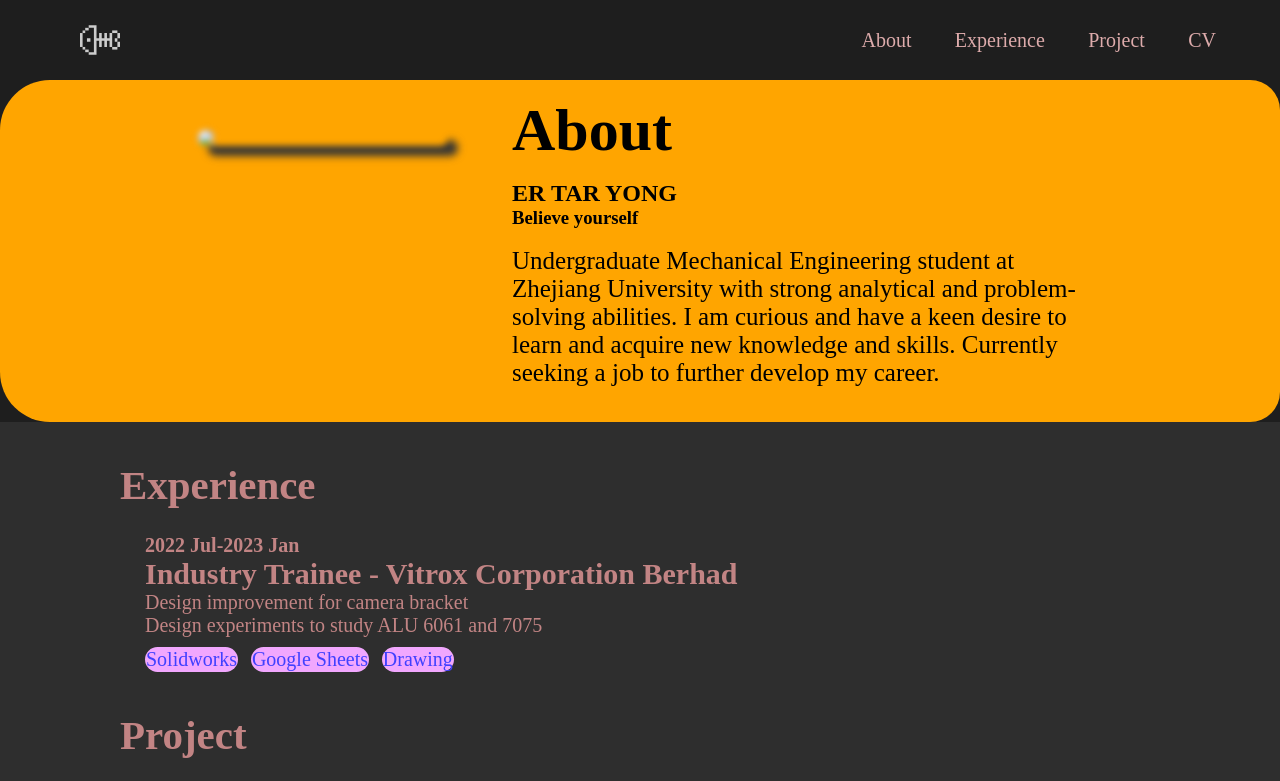
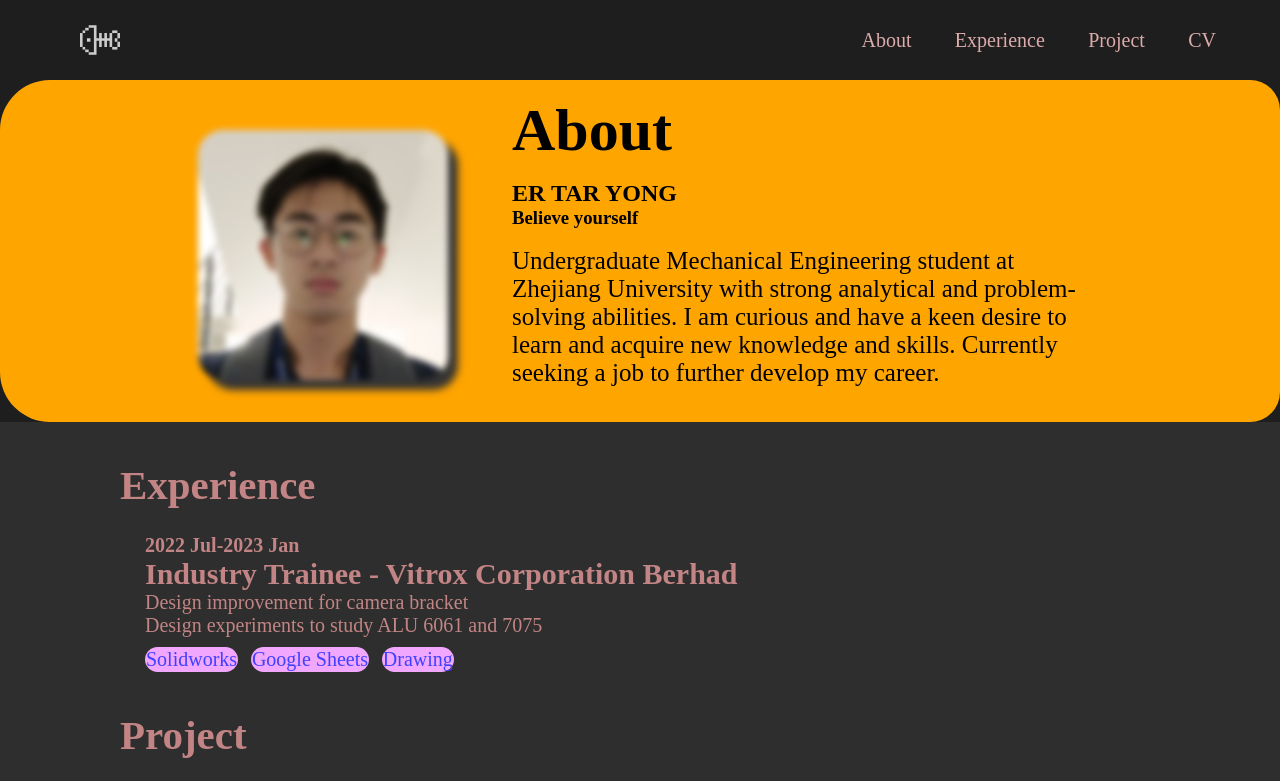
Before and after one commit to yonger318/yonger318.github.io, a plain HTML site: page index.html in a window 1280 px wide. Shown: the top 781 px of the page. Drawn offline with Linux system fonts and the light colour scheme.

Commit message:
Update index.html

```diff
--- a/index.html
+++ b/index.html
@@ -5,7 +5,7 @@
     <meta http-equiv="X-UA-Compatible" content="IE=edge">
     <meta name="viewport" content="width=device-width, initial-scale=1.0">
     <title>ER TAR YONG</title>
-    <link rel="shortcut icon" type="x-icon" href="images/fish-svgrepo-com.svg">
+    <link rel="shortcut icon" type="x-icon" href="fish-svgrepo-com.svg">
     <link rel="stylesheet" href="style.css">
     <link rel="stylesheet" href="https://cdnjs.cloudflare.com/ajax/libs/font-awesome/6.4.2/css/all.min.css" integrity="sha512-z3gLpd7yknf1YoNbCzqRKc4qyor8gaKU1qmn+CShxbuBusANI9QpRohGBreCFkKxLhei6S9CQXFEbbKuqLg0DA==" crossorigin="anonymous" referrerpolicy="no-referrer" />
 </head>
@@ -31,7 +31,7 @@
         <section id="about">
             <section class="about">
                 <div class="photo">
-                    <img src="images/picture.jpg">
+                    <img src="picture.jpg">
                 </div>
 
                 <div class="info">
```
